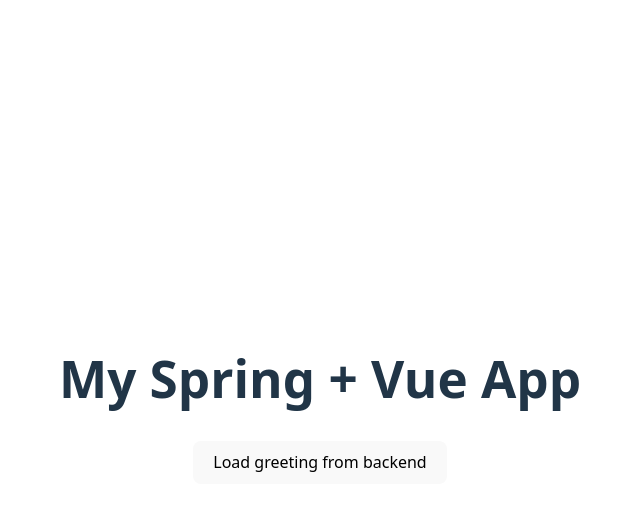
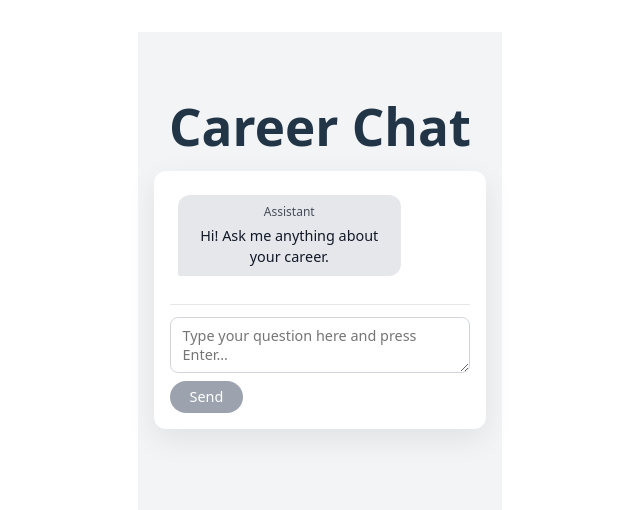
Before and after one commit to josiedefo/lupol-dev-two, a Vue app in the folder frontend/: page / in a window 1280 px wide. Shown: the top 510 px of the page, without its empty margins (320-960 px from the left). Built offline with nearby package versions, Linux system fonts and the light colour scheme.

Commit message:
Change frontend to a chat application and add logging to the backend

```diff
--- a/frontend/src/App.vue
+++ b/frontend/src/App.vue
@@ -1,71 +1,274 @@
 <template>
-  <!--div>
-    <a href="https://vite.dev" target="_blank">
-      <img src="/vite.svg" class="logo" alt="Vite logo" />
-    </a>
-    <a href="https://vuejs.org/" target="_blank">
-      <img src="./assets/vue.svg" class="logo vue" alt="Vue logo" />
-    </a>
-  </div>
-  <HelloWorld msg="Vite + Vue" /-->
-  <div>
-    <h1>My Spring + Vue App</h1>
+  <div class="app">
+    <h1 class="title">Career Chat</h1>
 
-    <button @click="loadGreeting">
-      Load greeting from backend
-    </button>
+    <div class="chat-container">
+      <div class="messages" ref="messagesContainer">
+        <div
+          v-for="(msg, index) in messages"
+          :key="index"
+          class="message-row"
+          :class="msg.from"
+        >
+          <div class="bubble">
+            <div class="sender">
+              {{ msg.from === 'user' ? 'You' : 'Assistant' }}
+            </div>
+            <div class="text">
+              {{ msg.text }}
+            </div>
+          </div>
+        </div>
 
-    <p v-if="loading">Loading...</p>
-    <p v-else-if="error" style="color:red;">Error: {{ error }}</p>
-    <p v-else-if="greeting">
-      Backend says: <strong>{{ greeting }}</strong>
-    </p>
+        <div v-if="loading" class="message-row bot">
+          <div class="bubble typing">
+            <div class="sender">Assistant</div>
+            <div class="text">Typing...</div>
+          </div>
+        </div>
+      </div>
+
+      <form class="input-area" @submit.prevent="sendMessage">
+        <textarea
+          v-model="currentMessage"
+          class="input"
+          placeholder="Type your question here and press Enter..."
+          @keydown.enter.exact.prevent="sendMessage"
+          @keydown.shift.enter.stop
+        ></textarea>
+
+        <div class="actions">
+          <span v-if="error" class="error">Error: {{ error }}</span>
+
+          <button
+            type="submit"
+            class="send-button"
+            :disabled="!currentMessage.trim() || loading"
+          >
+            {{ loading ? 'Sending...' : 'Send' }}
+          </button>
+        </div>
+      </form>
+    </div>
   </div>
 </template>
 
 <script setup>
-//import HelloWorld from './components/HelloWorld.vue'
-import { ref } from 'vue'
+import { ref, nextTick, watch } from 'vue'
 
-const greeting = ref('')
+const messages = ref([
+  {
+    from: 'bot',
+    text: 'Hi! Ask me anything about your career.',
+  },
+])
+
+const currentMessage = ref('')
 const loading = ref(false)
 const error = ref('')
+const messagesContainer = ref(null)
 
-async function loadGreeting() {
+async function sendMessage() {
+  const text = currentMessage.value.trim()
+  if (!text || loading.value) return
+
+  // Clear error
+  error.value = ''
+
+  // Add user message to chat
+  messages.value.push({
+    from: 'user',
+    text,
+  })
+
+  currentMessage.value = ''
+  scrollToBottom()
+
   loading.value = true
-  error.value = ''
-  greeting.value = ''
+
+  console.log("Sending message to backend: ", text)
 
   try {
-    const res = await fetch('/career/chat') // goes through Vite proxy
+    const res = await fetch('/career/chat?userInput=' + encodeURIComponent(text), {
+      method: 'POST',
+    })
     if (!res.ok) {
       throw new Error(`HTTP ${res.status}`)
     }
-    // if your Spring endpoint returns plain text:
-    greeting.value = await res.text()
-    // if it returns JSON like { message: "Hello" }, use:
-    // const data = await res.json()
-    // greeting.value = data.message
-    console.log('Received greeting:', greeting.value);
+
+    // ASSUMPTION: backend returns JSON like { reply: "..." }
+    //const data = await res.json()
+    //const replyText = data.reply ?? JSON.stringify(data)
+    const replyText = await res.text()
+
+    messages.value.push({
+      from: 'bot',
+      text: replyText,
+    })
   } catch (e) {
-    error.value = e.message || 'Unknown error'
+    console.error(e)
+    error.value = e.message || 'Something went wrong'
   } finally {
     loading.value = false
+    scrollToBottom()
   }
 }
+
+function scrollToBottom() {
+  nextTick(() => {
+    const el = messagesContainer.value
+    if (el) {
+      el.scrollTop = el.scrollHeight
+    }
+  })
+}
+
+// Also auto-scroll whenever messages change
+watch(
+  () => messages.value.length,
+  () => scrollToBottom()
+)
 </script>
 
 <style scoped>
-.logo {
-  height: 6em;
-  padding: 1.5em;
-  will-change: filter;
-  transition: filter 300ms;
+.app {
+  min-height: 100vh;
+  display: flex;
+  flex-direction: column;
+  align-items: center;
+  background: #f3f4f6;
+  padding: 2rem 1rem;
+  box-sizing: border-box;
 }
-.logo:hover {
-  filter: drop-shadow(0 0 2em #646cffaa);
+
+.title {
+  font-family: system-ui, -apple-system, BlinkMacSystemFont, 'Segoe UI',
+    sans-serif;
+  font-weight: 600;
+  margin-bottom: 1rem;
 }
-.logo.vue:hover {
-  filter: drop-shadow(0 0 2em #42b883aa);
+
+.chat-container {
+  width: 100%;
+  max-width: 800px;
+  background: white;
+  border-radius: 12px;
+  box-shadow: 0 10px 30px rgba(0, 0, 0, 0.08);
+  display: flex;
+  flex-direction: column;
+  padding: 1rem;
+  box-sizing: border-box;
+}
+
+.messages {
+  flex: 1;
+  overflow-y: auto;
+  max-height: 60vh;
+  padding: 0.5rem;
+  box-sizing: border-box;
+}
+
+.message-row {
+  display: flex;
+  margin-bottom: 0.5rem;
+}
+
+.message-row.user {
+  justify-content: flex-end;
+}
+
+.message-row.bot {
+  justify-content: flex-start;
+}
+
+.bubble {
+  max-width: 70%;
+  padding: 0.5rem 0.75rem;
+  border-radius: 12px;
+  font-family: system-ui, -apple-system, BlinkMacSystemFont, 'Segoe UI',
+    sans-serif;
+}
+
+.message-row.user .bubble {
+  background: #2563eb;
+  color: white;
+  border-bottom-right-radius: 2px;
+}
+
+.message-row.bot .bubble {
+  background: #e5e7eb;
+  color: #111827;
+  border-bottom-left-radius: 2px;
+}
+
+.sender {
+  font-size: 0.75rem;
+  opacity: 0.75;
+  margin-bottom: 0.25rem;
+}
+
+.text {
+  white-space: pre-wrap;
+  font-size: 0.9rem;
+}
+
+.typing .text {
+  font-style: italic;
+}
+
+.input-area {
+  border-top: 1px solid #e5e7eb;
+  padding-top: 0.75rem;
+  margin-top: 0.75rem;
+  display: flex;
+  flex-direction: column;
+  gap: 0.5rem;
+}
+
+.input {
+  width: 100%;
+  min-height: 50px;
+  max-height: 140px;
+  resize: vertical;
+  padding: 0.5rem 0.75rem;
+  font-family: system-ui, -apple-system, BlinkMacSystemFont, 'Segoe UI',
+    sans-serif;
+  font-size: 0.9rem;
+  border-radius: 8px;
+  border: 1px solid #d1d5db;
+  box-sizing: border-box;
+}
+
+.input:focus {
+  outline: none;
+  border-color: #2563eb;
+  box-shadow: 0 0 0 1px rgba(37, 99, 235, 0.3);
+}
+
+.actions {
+  display: flex;
+  justify-content: space-between;
+  align-items: center;
+}
+
+.error {
+  color: #b91c1c;
+  font-size: 0.8rem;
+}
+
+.send-button {
+  background: #2563eb;
+  color: white;
+  border: none;
+  border-radius: 999px;
+  padding: 0.4rem 1.25rem;
+  font-size: 0.9rem;
+  font-weight: 500;
+  cursor: pointer;
+}
+
+.send-button:disabled {
+  background: #9ca3af;
+  cursor: not-allowed;
 }
 </style>
```
Also changed, not shown: 1 other file (tests, documents, lock files or other folders).
